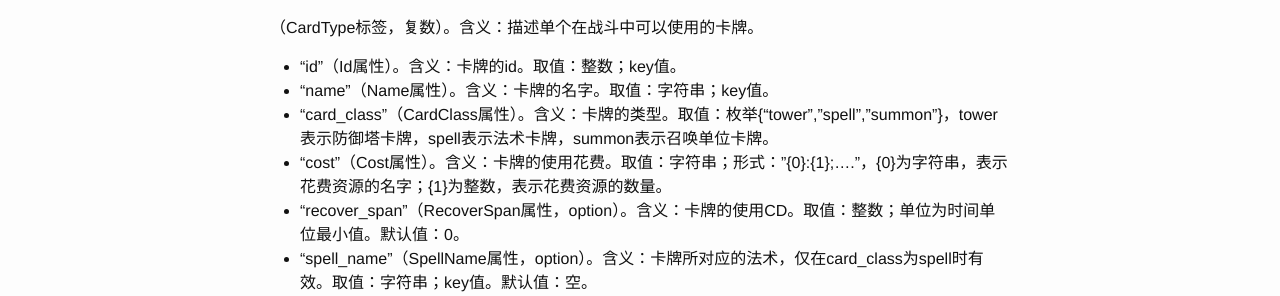
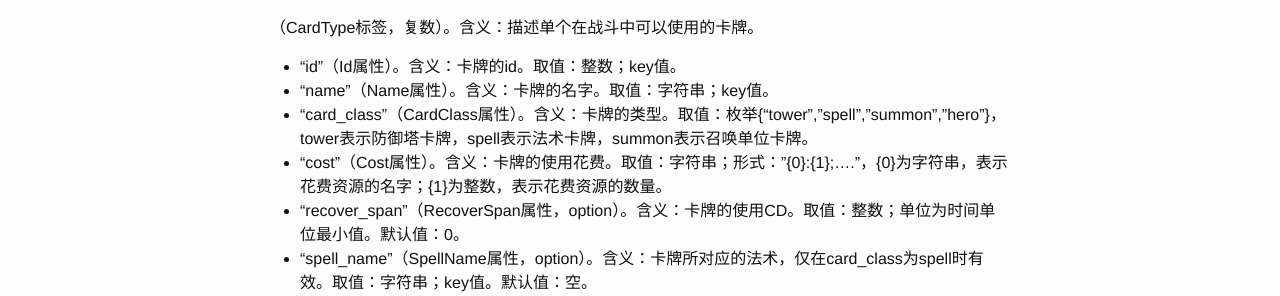
Before and after one commit to mofishorg/underworld_config_doc, a Jekyll site: the page built from _posts/2016-06-27-techtree-hmm-doc.markdown, in a window 1280 px wide. Shown: the part 298-594 px from the top of the page. Built offline with Jekyll 4.4.1, drawn with Linux system fonts in a browser that asks for light colours.

Commit message:
update hmm doe add "hero" 2 card_class

```diff
--- a/_posts/2016-06-27-techtree-hmm-doc.markdown
+++ b/_posts/2016-06-27-techtree-hmm-doc.markdown
@@ -14,7 +14,7 @@ categories: jekyll update
 
   * "id"（Id属性）。含义：卡牌的id。取值：整数；key值。
   * "name"（Name属性）。含义：卡牌的名字。取值：字符串；key值。
-  * "card_class"（CardClass属性）。含义：卡牌的类型。取值：枚举{"tower","spell","summon"}，tower表示防御塔卡牌，spell表示法术卡牌，summon表示召唤单位卡牌。
+  * "card_class"（CardClass属性）。含义：卡牌的类型。取值：枚举{"tower","spell","summon","hero"}，tower表示防御塔卡牌，spell表示法术卡牌，summon表示召唤单位卡牌。
   * "cost"（Cost属性）。含义：卡牌的使用花费。取值：字符串；形式："{0}:{1};...."，{0}为字符串，表示花费资源的名字；{1}为整数，表示花费资源的数量。
   * "recover_span"（RecoverSpan属性，option）。含义：卡牌的使用CD。取值：整数；单位为时间单位最小值。默认值：0。
   * "spell_name"（SpellName属性，option）。含义：卡牌所对应的法术，仅在card_class为spell时有效。取值：字符串；key值。默认值：空。
```
